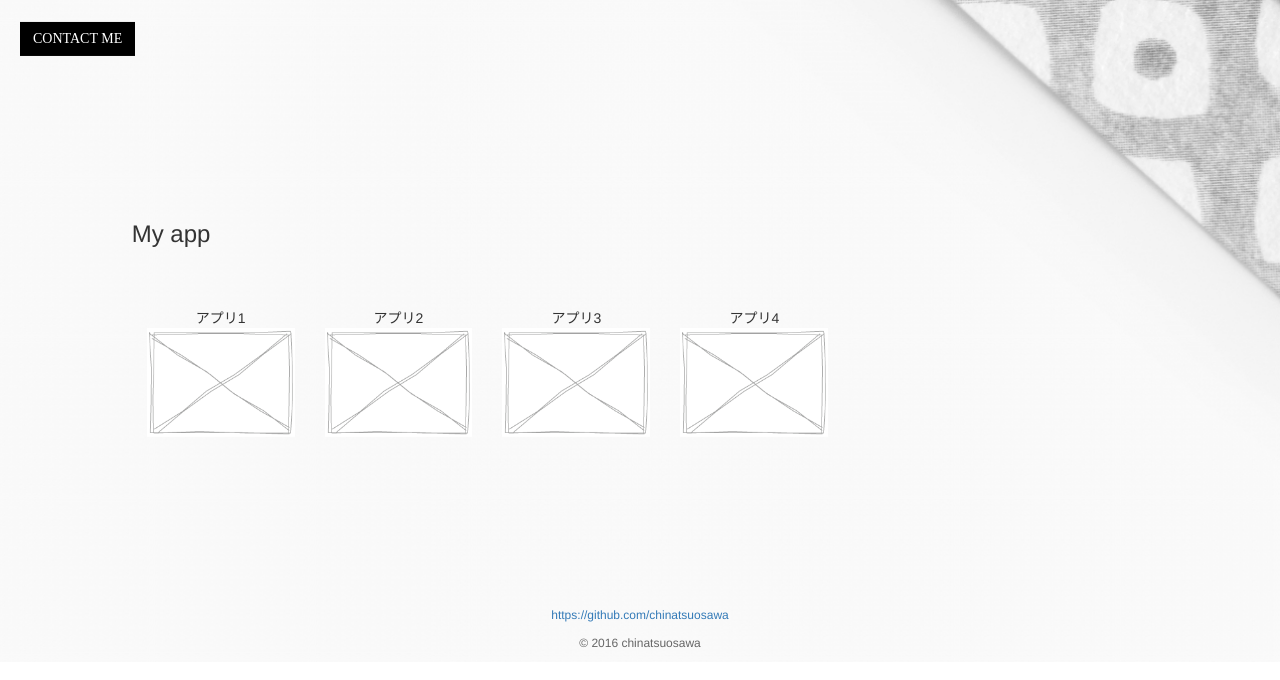
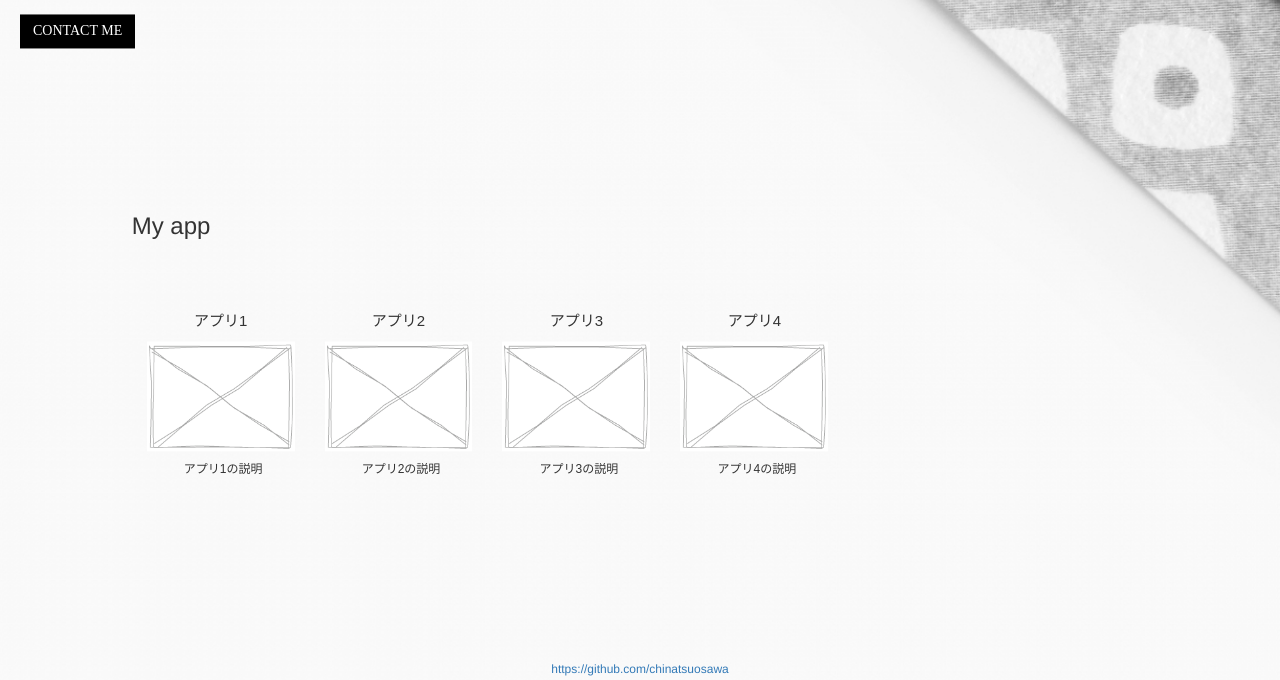
Before and after one commit to chinatsuosawa/chinatsuosawa.github.io, a plain HTML site: page index.html in a window 1280 px wide. Shown: the part 626-1306 px from the top of the page. Drawn offline with nearby package versions, Linux system fonts and the light colour scheme.

Commit message:
task1 commit

```diff
--- a/index.css
+++ b/index.css
@@ -3,7 +3,8 @@
    index.css
    create : 2016/09/26
             c.osawa
-   update :
+   update : 2016/09/27
+            c.osawa
 
    ポートフォリオページ
    https://chinatsuosawa.github.io/
@@ -90,6 +91,34 @@ body {
 }
 
 /**************************************************
+  .btn-black
+
+  border-radius: 角丸0;
+  background-color: #000;
+  color: #fff;
+  font-family:
+
+ **************************************************/
+.btn-black {
+    border-radius: 0;
+    background-color: #000;
+    color: #fff;
+    font-family: 'Avenir', serif;
+}
+
+/**************************************************
+  .btn-black:hover
+
+  background-color: #ccc;
+  color: #fff;
+
+ **************************************************/
+.btn-black:hover {
+     background-color: #ccc;
+     color: #fff;
+}
+
+/**************************************************
   .myapp
 
   margin-top: 内側余白 上100px;
@@ -102,11 +131,11 @@ body {
 /**************************************************
   .myapp h3
 
-  margin-top: 内側余白 下60px;
+  margin-bottom: 内側余白 下20px;
 
  **************************************************/
 .myapp h3 {
-  margin-bottom: 60px;
+  margin-bottom: 20px;
 }
 
 /**************************************************
@@ -122,36 +151,57 @@ body {
 /**************************************************
   .myapp figcaption
 
-
+  margin-top: 内側余白 上50px;
+  margin-bottom: 内側余白 下10px;
+  font-size: 15px;
+  font-family:
 
  **************************************************/
 .myapp figcaption{
-
+  margin-top: 50px;
+  margin-bottom: 10px;
+  font-size: 15px;
+  font-family: "メイリオ", Meiryo, "ヒラギノ角ゴ Pro W3", "Hiragino Kaku Gothic Pro", sans-serif;
 }
 
+/**************************************************
+  .myapp figcaption
+
+  margin-top: 内側余白 上10px;
+  font-size: 12px;
+  font-family:
+
+ **************************************************/
+.myapp p{
+  margin-top: 10px;
+  font-size: 12px;
+  font-family: "メイリオ", Meiryo, "ヒラギノ角ゴ Pro W3", "Hiragino Kaku Gothic Pro", sans-serif;
+}
+
+/**************************************************
+   Media Queries
+  .myapp img
+
+  width: ビューエリアが767px以下の場合、画像サイズを80%で表示
+
+ **************************************************/
 @media (max-width: 767px) {
   .myapp img {
     width: 80%;
   }
 }
+
+/**************************************************
+   Media Queries
+  .myapp img
+
+  width: ビューエリアが768px以上の場合、画像サイズを100%で表示
+
+ **************************************************/
 @media (min-width: 768px) {
   .myapp img {
     width: 100%;
   }
-}
-
-
-
-.btn-black {
-    border-radius: 0;
-    background-color: #000;
-    color: #fff;
-    font-family: 'Avenir', serif;
-}
-
-.btn-black:hover {
-     background-color: #ccc;
-     color: #fff;
 }
 
 /**************************************************
--- a/index.html
+++ b/index.html
@@ -4,8 +4,7 @@
     <meta charset="utf-8">
     <meta http-equiv="X-UA-Compatible" content="IE=edge">
     <meta name="viewport" content="width=device-width, initial-scale=1">
-    <meta name="description" content="千葉県在住のプログラマー見習いのポートフォリオ。HTMLのタグ構造が未だに苦手・・・">
-    <!--descriptionはこんな感じです。基本的に検索でヒットした時の説明文的なものになります。-->
+    <meta name="description" content="千葉県在住プログラマー見習いのポートフォリオ。Ruby on Railsを勉強中。">
 
     <title>chinatsuosawa / Portfolio</title>
     <!-- Bootstrap CSS -->
@@ -22,6 +21,8 @@
     <!-- main -->
       <div class="jumbotron">
         <div class="container-fluid jumbotron-container">
+
+          <!-- profile -->
           <div class="row">
             <h1 class="sitename">About this page</h1>
             <h2 class="myname">chinatsuosawa</h2>
@@ -31,29 +32,30 @@
           　<p><a class="btn btn-black" href="#" role="button">CONTACT ME</a></p>
         　</div>
 
-        　<!--ここから先細<ul>で書いていた部分を改造しています。-->
-        　<!--基本的にはBootstrapで出来る横のレイアウト部分を受け持っています。-->
-        　<!--足りない部分はCSSで調整しています。-->
-
+        　<!-- myapp list -->
           <section class="myapp">
             <div class="col-sm-offset-1 col-sm-7">
               <div class="row">
                 <h3>My app</h3>
                 <figure class="col-sm-6 col-md-3">
                   <figcaption>アプリ1</figcaption>
-                  <img src="./img/mock.png"></img>
+                  <a href="#"><img src="./img/mock.png"></img></a>
+                  <p>アプリ1の説明</p>
                 </figure>
                 <figure class="col-sm-6 col-md-3">
                   <figcaption>アプリ2</figcaption>
-                  <img src="./img/mock.png"></img>
+                  <a href="#"><img src="./img/mock.png"></img></a>
+                  <p>アプリ2の説明</p>
                 </figure>
                 <figure class="col-sm-6 col-md-3">
                   <figcaption>アプリ3</figcaption>
-                  <img src="./img/mock.png"></img>
+                  <a href="#"><img src="./img/mock.png"></img></a>
+                  <p>アプリ3の説明</p>
                 </figure>
                 <figure class="col-sm-6 col-md-3">
                   <figcaption>アプリ4</figcaption>
-                  <img src="./img/mock.png"></img>
+                  <a href="#"><img src="./img/mock.png"></img></a>
+                  <p>アプリ4の説明</p>
                 </figure>
               </div>
            </div>
```
